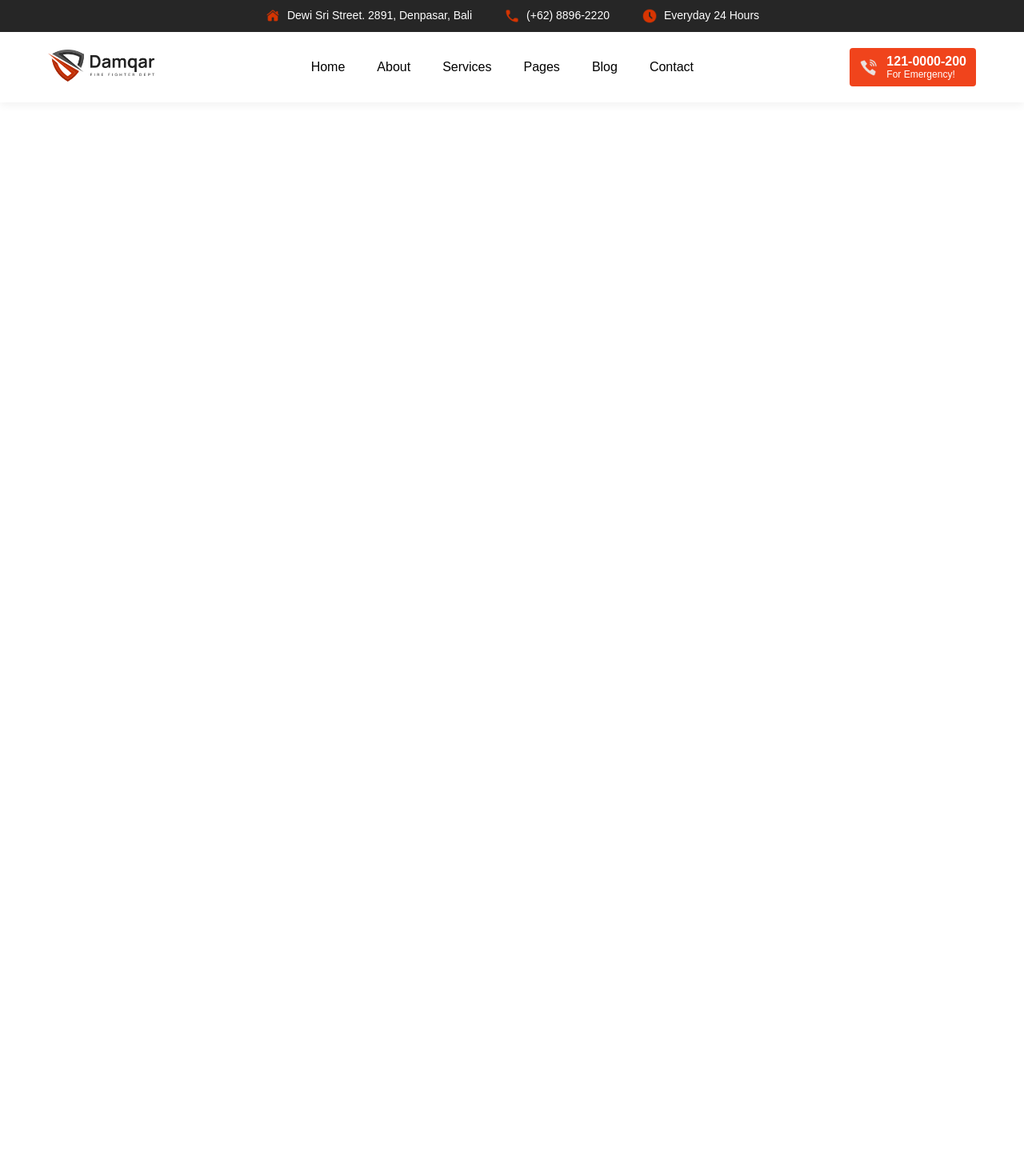
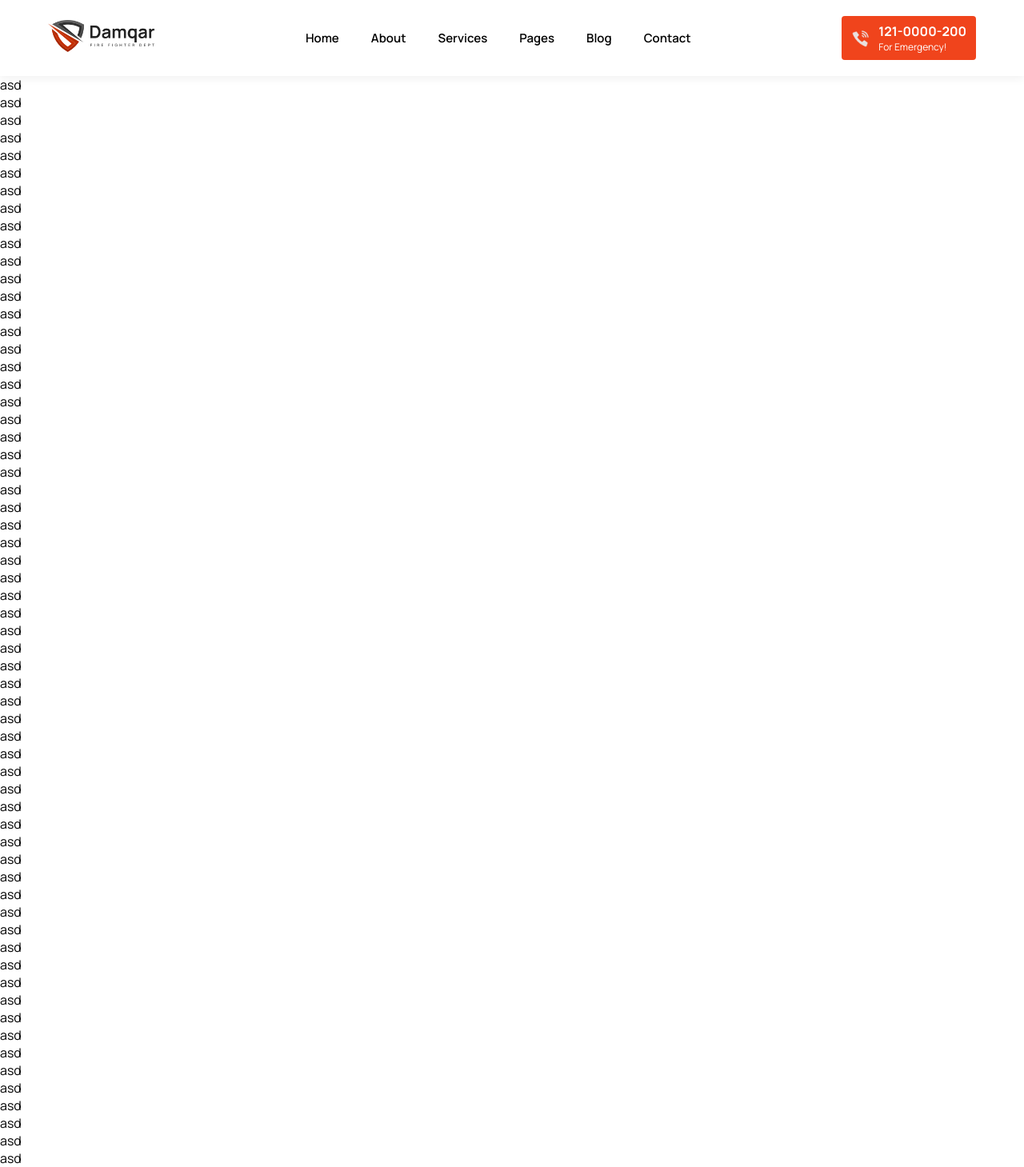
Before and after one commit to krisznal/ospwww, a PHP site: page / in a window 1280 px wide. Shown: the whole page at 80% size. Before the commit the page ends 108 px from the top, so only its background shows below. Run offline with PHP 8.4, Linux system fonts and the light colour scheme.

Commit message:
code changes

```diff
--- a/index.html
+++ b/index.html
@@ -2,14 +2,17 @@
 <html>
     <head>
         <title>Testowa strona</title>
-        <link rel="stylesheet" href="style.css">
+        <link rel="stylesheet" href="style.css"/>
+        <link rel="preconnect" href="https://fonts.googleapis.com">
+        <link rel="preconnect" href="https://fonts.gstatic.com" crossorigin>
+        <link href="https://fonts.googleapis.com/css2?family=Manrope:wght@200..800&display=swap" rel="stylesheet">
     </head>
     <body>
         <div class="top-bar">
             <ul>
-                <li><img src="images/home.png" alt="">Dewi Sri Street. 2891, Denpasar, Bali</li>
-                <li><img src="images/phone.png" alt="">(+62) 8896-2220</li>
-                <li><img src="images/clock.png" alt="">Everyday 24 Hours</li>
+                <li><img src="images/home.png" alt="Address">Dewi Sri Street. 2891, Denpasar, Bali</li>
+                <li><img src="images/phone.png" alt="Phone number">(+62) 8896-2220</li>
+                <li><img src="images/clock.png" alt="Clock">Everyday 24 Hours</li>
             </ul>
         </div>
         <nav>
@@ -49,5 +52,10 @@
               </div>
             </div>
           </nav>
+
+        <main>
+            <div>asd</div><div>asd</div><div>asd</div><div>asd</div><div>asd</div><div>asd</div><div>asd</div><div>asd</div><div>asd</div><div>asd</div><div>asd</div><div>asd</div><div>asd</div><div>asd</div><div>asd</div><div>asd</div><div>asd</div><div>asd</div><div>asd</div><div>asd</div><div>asd</div><div>asd</div><div>asd</div>
+            <div>asd</div><div>asd</div><div>asd</div><div>asd</div><div>asd</div><div>asd</div><div>asd</div><div>asd</div><div>asd</div><div>asd</div><div>asd</div><div>asd</div><div>asd</div><div>asd</div><div>asd</div><div>asd</div><div>asd</div><div>asd</div><div>asd</div><div>asd</div><div>asd</div><div>asd</div><div>asd</div><div>asd</div><div>asd</div><div>asd</div><div>asd</div><div>asd</div><div>asd</div><div>asd</div><div>asd</div><div>asd</div><div>asd</div><div>asd</div><div>asd</div><div>asd</div><div>asd</div><div>asd</div><div>asd</div>
+        </main>
     </body>
 </html>
--- a/style.css
+++ b/style.css
@@ -2,13 +2,18 @@
     margin: 0;
     padding: 0;
     box-sizing: border-box;
-    font-family: Arial, Helvetica, sans-serif;
+    font-family: Manrope, Arial, Helvetica, sans-serif;
 }
 
 body {
     overflow-x: hidden;
 }
 
+.top-bar {
+    display: none;
+}
+
+@media screen and (min-width: 1440px) {
     .top-bar {
         background-color: #262626;
         color: #ffffff;
@@ -18,6 +23,7 @@ body {
         display: flex;
         justify-content: space-evenly;
     }
+
     .top-bar li{
         margin: 0 20px;
     }
@@ -33,6 +39,7 @@ body {
         height: 20px;
         vertical-align: middle;
         margin-right: 8px;
+    }
 }
 
 nav {
@@ -64,6 +71,8 @@ nav {
 
 .nav-center a {
     text-decoration: none;
+    font-weight: 600;
+    font-size: 15px;
     color: #000;
     padding: 5px;
     display: inline-block;
```
Lines whose indentation alone changed are shown as unchanged.
